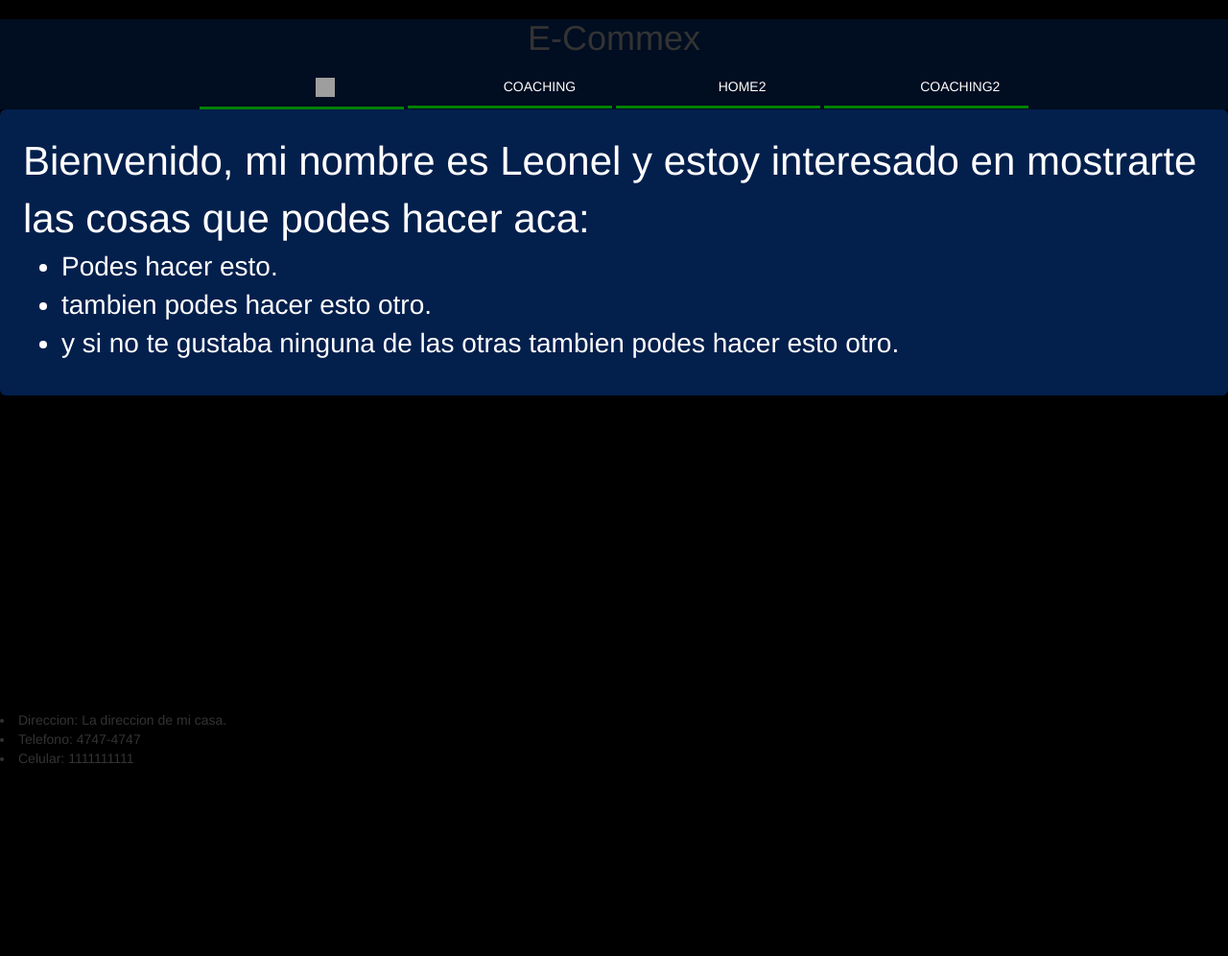
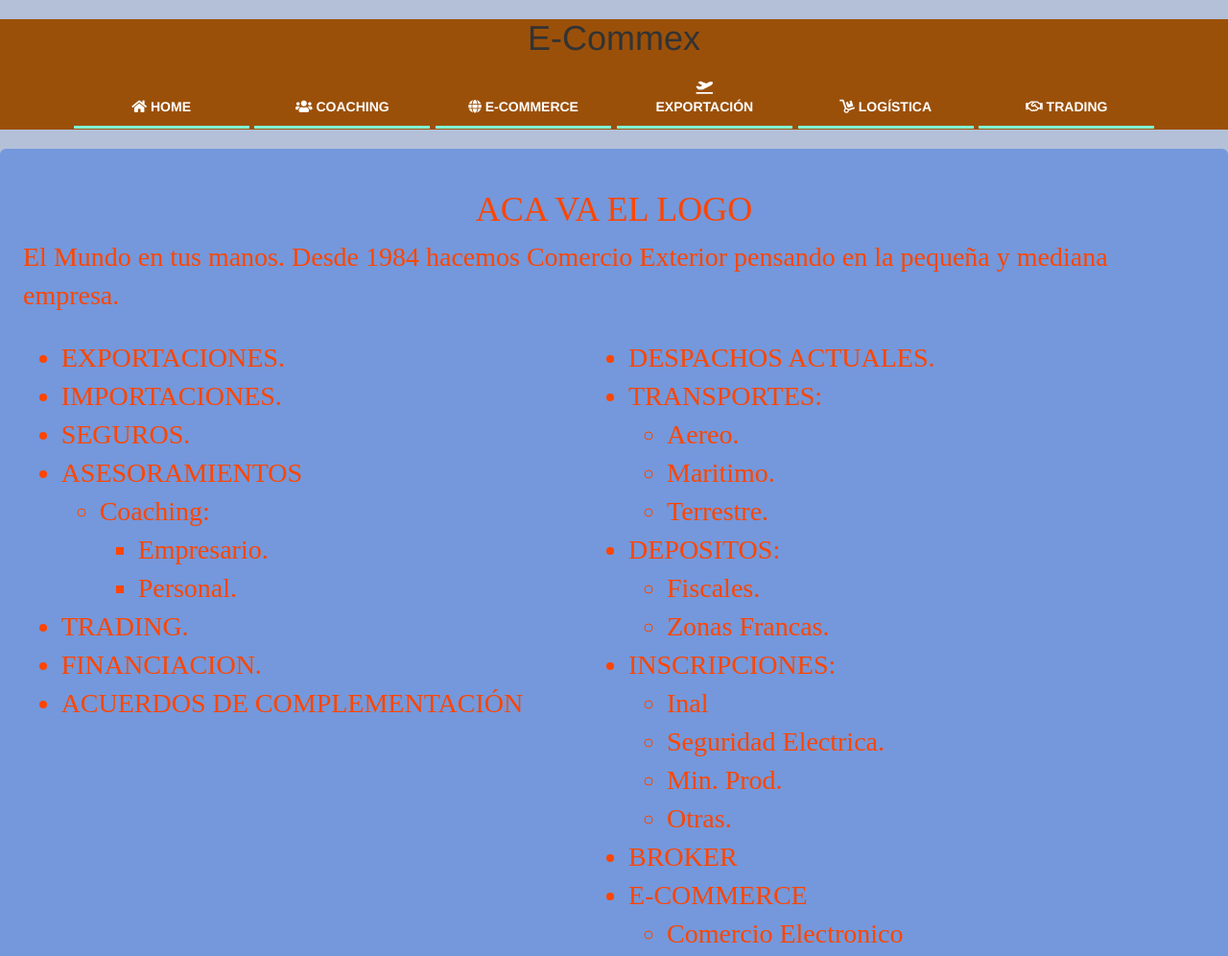
Before and after one commit to leop3/ecommex, a website: page index.html in a window 1280 px wide. Shown: the top 996 px of the page at 96% size. Before the commit the page ends 800 px from the top, so only its background shows below. Drawn offline with nearby package versions, Linux system fonts and the light colour scheme; some packages are replaced by stand-ins of ours; grey boxes are pictures that could not be loaded.

Commit message:
updating

```diff
--- /dev/null
+++ b/css/styles.css
@@ -0,0 +1,156 @@
+    /* .font {
+      display: block;
+      -webkit-transform: rotate(-90deg);
+      -moz-transform: rotate(-90deg);
+    }
+    .noPoint{
+      list-style-type: none;
+    }
+    .grayText{
+      color: gray;
+
+    }
+    .bordear{
+      border-style:solid;
+      border-color: white;
+      text-align:center;
+      background-color: black;
+      height: 4em;
+
+    }
+    .redondear{
+      border-radius:6%;
+    }
+    li a:hover {
+    background-color:black;
+    color: white;
+    text-decoration: none; //saca el subrayado de un hiperviculo
+     }
+    li a:visited{
+      background-color:black;
+      color: white;
+      text-decoration-color: black;
+      font-style: oblique;
+    } */
+
+    /* * {
+      margin: 0;
+      padding: 0;
+    } */
+    /* @import url('https://fonts.googleapis.com/css?family=Libre+Baskerville'); */
+
+    @font-face {
+      font-family: Libre;
+      src: url('https://fonts.googleapis.com/css?family=Libre+Baskerville');
+      }
+
+    body {
+      background-color: #b3c0d8;
+    }
+
+
+    #menu {
+      background-color: #9b5009;
+      width: 100%;
+      margin: 20px auto;
+      /* #010d21;  azul oscuro*/
+      /* -webkit-transform: rotate(-90deg);
+        -moz-transform: rotate(-90deg); */
+      /* text-align: center; */
+      /* margin: 10%; */
+    }
+
+    #menu ul {
+      list-style: none;
+      margin: 0;
+      padding: 0;
+      width: 100%;
+      text-align: center;
+    }
+
+    #menu ul li {
+      display: inline-block;
+      width: calc(100% / 7);
+      margin: 1px;
+    }
+
+    #menu ul li a {
+      color: white;
+      font-weight: bolder;
+      text-decoration: none;
+      text-align: center;
+      /* saca los puntos */
+      display: block;
+      /*hace que se apriete todo el bloque */
+      /*este y padding tienen q ir en conjunto*/
+      padding: 10px 30px;
+      /* padding: 10px; */
+      /*sirve para poner espacio alrededor del texto  */
+      border-bottom: solid;
+      border-bottom-color: aquamarine;
+    }
+
+    #menu ul li a:hover {
+      background-color: gray;
+      color: black;
+    }
+
+    #menu h1 {
+      text-align: center;
+    }
+
+    .item-r {
+      float: right;
+    }
+
+    .pestañas {
+      background-color: #7498db;
+      /* background-color: #91a0bc; */
+      /* background-color: #031f4c; */
+      height: 100%;
+    }
+
+    #home {
+      color: white;
+    }
+
+    #tab {
+      color: orangered;
+      /* background-color: transparent;
+        background-image:url("http://www.wallpaperk.com/wallpapers/resoluciones/18/world-map-para-pc-planisferio_1440x900_9595.jpg");
+        color: white; */
+    }
+
+    #tab h1 {
+      text-align: center;
+    }
+
+    /* .tam3 {
+      font-size: 3em;
+      font-family: serif;
+    } */
+    #tab header{
+      font-size: 2em;
+      font-family: serif;
+    }
+    #tab div{
+      font-family:'Libre Baskerville', serif;
+    }
+    #tab div ul{
+      font-size: 2em;
+    }
+    #tab div ul ul{
+      font-size: 1em;
+    }
+
+    .tam2 {
+      font-size: 2em;
+    }
+
+    .tam1 {
+      font-size: 1em;
+    }
+
+    .separando {
+      margin: 2%;
+    }
--- a/index.html
+++ b/index.html
@@ -22,116 +22,10 @@
 
   <!-- PROMISE  -->
   <script src="node_modules/bluebird/js/browser/bluebird.min.js"></script>
-
-  <style>
-    /* .font {
-      display: block;
-      -webkit-transform: rotate(-90deg);
-      -moz-transform: rotate(-90deg);
-    }
-    .noPoint{
-      list-style-type: none;
-    }
-    .grayText{
-      color: gray;
-
-    }
-    .bordear{
-      border-style:solid;
-      border-color: white;
-      text-align:center;
-      background-color: black;
-      height: 4em;
-
-    }
-    .redondear{
-      border-radius:6%;
-    }
-    li a:hover {
-    background-color:black;
-    color: white;
-    text-decoration: none; //saca el subrayado de un hiperviculo
-     }
-    li a:visited{
-      background-color:black;
-      color: white;
-      text-decoration-color: black;
-      font-style: oblique;
-    } */
-    body {
-      background-color: black;
-    }
-
-    #menu {
-      background-color: #010d21;
-      /* -webkit-transform: rotate(-90deg);
-      -moz-transform: rotate(-90deg); */
-      text-align: center;
-      /* margin: 10%; */
-    }
-
-    #menu ul {
-      list-style: none;
-      margin: 0;
-      padding: 0;
-      width: 100%;
-    }
-
-    #menu ul li {
-      display: inline-block;
-      width: calc(100% / 6);
-    }
-
-    #menu ul li a {
-      color: white;
-      text-decoration: none;
-      /* saca los puntos */
-      display: block;
-      /*hace que se apriete todo el bloque */
-      /*este y padding tienen q ir en conjunto*/
-      padding: 10px 50px 10px 100px;
-      /*sirve para poner espacio alrededor del texto  */
-      border-bottom: solid;
-      border-bottom-color: green;
-    }
-
-    #menu ul li a:hover {
-      background-color: gray;
-      color: black;
-    }
-
-    #menu h1 {
-      text-align: center;
-    }
-
-    .item-r {
-      float: right;
-    }
-
-    .pestañas {
-      background-color: #031f4c;
-      height: 100%;
-    }
-
-    #home {
-      color: white;
-    }
-
-    .tam3 {
-      font-size: 3em;
-    }
-
-    .tam2 {
-      font-size: 2em;
-    }
-
-    /* footer {
-      width: 100%;
-      height: 200px;
-      background-color: red;
-      text-align: center;
-    } */
-  </style>
+  <link rel="stylesheet" href="https://cdnjs.cloudflare.com/ajax/libs/font-awesome/4.7.0/css/font-awesome.min.css">
+  <link rel="stylesheet" href="https://use.fontawesome.com/releases/v5.2.0/css/all.css" integrity="sha384-hWVjflwFxL6sNzntih27bfxkr27PmbbK/iSvJ+a4+0owXq79v+lsFkW54bOGbiDQ" crossorigin="anonymous">
+  <link rel="stylesheet" href="css/styles.css" />
+  <meta name="viewport" content="width=device-width, initial-scale=1.0,user-scalable=no,maximum-scale=1.0,minimum-scale=1.0">
 </head>
 
 <body>
@@ -142,23 +36,26 @@
       E-Commex
     </h1>
     <ul>
-      <li><a ui-sref="home" ui-sref-active="active"><img src="http://www.kinyu-z.net/data/wallpapers/6/720355.png" width="20"
-            height="20" /></a></li>
-      <li><a ui-sref="coaching" ui-sref-active="active">COACHING</a></li>
-      <li><a ui-sref="home" ui-sref-active="active">HOME2</a></li>
-      <li><a ui-sref="coaching" ui-sref-active="active">COACHING2</a></li>
+      <!-- <li><a ui-sref="home" ui-sref-active="active"><img src="http://www.kinyu-z.net/data/wallpapers/6/720355.png" width="20"
+            height="20" /></a></li> -->
+      <li><a ui-sref="home" ui-sref-active="active"><i class="fas fa-home"></i> HOME</a></li>
+      <li><a ui-sref="coaching" ui-sref-active="active"><i class="fas fa-users"></i> COACHING</a></li>
+      <li><a ui-sref="ecommerce" ui-sref-active="active"><i class="fas fa-globe"></i> E-COMMERCE</a></li>
+      <li><a ui-sref="exportacion" ui-sref-active="active"><i class="fas fa-plane-departure"></i> EXPORTACIÓN</a></li>
+      <li><a ui-sref="logistica" ui-sref-active="active"><i class="fas fa-dolly"></i> LOGÍSTICA</a></li>
+      <li><a ui-sref="trading" ui-sref-active="active"><i class="far fa-handshake"></i> TRADING</a></li>
     </ul>
   </div>
 
   <div class="well-lg pestañas">
     <div ui-view></div>
   </div>
-  <footer class="navbar navbar-fixed-bottom">
+  <!-- <footer class="navbar navbar-fixed-bottom">
     <li>Direccion: La direccion de mi casa.</li>
     <li>Telefono: 4747-4747</li>
     <li>Celular: 1111111111</li>
 
-  </footer>
+  </footer> -->
 
   <!-- js -->
   <script src="controllers/HomeController.js"></script>
--- a/partials/home.html
+++ b/partials/home.html
@@ -1,13 +1,78 @@
-<div id="home">
-    <div class="tam3">
-            Bienvenido, mi nombre es Leonel y estoy interesado en mostrarte las cosas que podes hacer aca:
+<div id="tab">
+
+    <div>
+        <h1>ACA VA EL LOGO</h1>
     </div>
+    <!-- <div class="tam3"> -->
+    <header>
+        El Mundo en tus manos. Desde 1984 hacemos Comercio Exterior pensando en la pequeña y mediana empresa.
+    </header>
+    <!-- </div> -->
 
-    <div class="tam2">
-        <ul>
-            <li>Podes hacer esto.</li>
-            <li>tambien podes hacer esto otro.</li>
-            <li>y si no te gustaba ninguna de las otras tambien podes hacer esto otro.</li>
+    <div class="row separando">
+
+        <ul class="col-sm-6">
+            <li>EXPORTACIONES.</li>
+            <li>IMPORTACIONES.</li>
+            <li>SEGUROS.</li>
+            <li>ASESORAMIENTOS</li>
+            <ul>
+                <li>Coaching:</li>
+                <ul>
+                    <li>Empresario.</li>
+                    <li>Personal.</li>
+                </ul>
+            </ul>
+            <li>TRADING.</li>
+            <li>FINANCIACION.</li>
+            <li>ACUERDOS DE COMPLEMENTACIÓN</li>
         </ul>
+        <ul class="col-sm-6">
+            <li>DESPACHOS ACTUALES.</li>
+            <li>TRANSPORTES:</li>
+            <ul>
+                <li>Aereo.</li>
+                <li>Maritimo.</li>
+                <li>Terrestre.</li>
+            </ul>
+            <li>DEPOSITOS:</li>
+            <ul>
+                <li>Fiscales.</li>
+                <li>Zonas Francas.</li>
+            </ul>
+            <li>INSCRIPCIONES:</li>
+            <ul>
+                <li>Inal</li>
+                <li>Seguridad Electrica.</li>
+                <li>Min. Prod.</li>
+                <li>Otras.</li>
+            </ul>
+            <li>BROKER</li>
+            <li>E-COMMERCE</li>
+            <ul>
+                <li>Comercio Electronico</li>
+            </ul>
+        </ul>
+
+
+
+
+
+        <!-- <li>EXPORTACIONES</li>
+            <li>IMPORTACIONES.</li>
+            <li>SEGUROS.</li>
+            <li>ASESORAMIENTOS</li>
+            <li>TRADING.</li>
+            <li>FINANCIACION.</li>
+            <li>ACUERDOS DE COMPLEMENTACIÓN</li>
+
+            <li>DESPACHOS ACTUALES.</li>
+            <li>TRANSPORTES</li>
+            <li>DEPOSITOS</li>
+            <li>INSCRIPCIONES</li>
+            <li>BROKER</li>
+            <li>E-COMMERCE</li> -->
+
+
     </div>
 </div>
--- a/routes.js
+++ b/routes.js
@@ -4,38 +4,32 @@ var routes = ($stateProvider, $urlRouterProvider) => {
         .state('home', {
             url: "/",
             templateUrl: "partials/home.html",
-            // controller: "homeController"
         })
         .state('coaching', {
             url: "/",
             templateUrl: "partials/coaching.html",
-            // controller: "finalizarPedidoController as finPedido"
 
         })
-        // .state('ecommerce', {
-        //     url: "/",
-        //     templateUrl: "partials/ecommerce.html",
-        //     // controller: "finalizarPedidoController as finPedido"
+        .state('ecommerce', {
+            url: "/",
+            templateUrl: "partials/ecommerce.html",
 
-        // })
-        // .state('exportacion', {
-        //     url: "/",
-        //     templateUrl: "partials/exportacion.html",
-        //     // controller: "finalizarPedidoController as finPedido"
+        })
+        .state('exportacion', {
+            url: "/",
+            templateUrl: "partials/exportacion.html",
 
-        // })
-        // .state('algo', {
-        //     url: "/",
-        //     templateUrl: "partials/nosequees.html",
-        //     // controller: "finalizarPedidoController as finPedido"
+        })
+        .state('logistica', {
+            url: "/",
+            templateUrl: "partials/logistica.html",
 
-        // })
-        // .state('transporte', {
-        //     url: "/",
-        //     templateUrl: "partials/transporte.html",
-        //     // controller: "finalizarPedidoController as finPedido"
+        })
+        .state('trading', {
+            url: "/",
+            templateUrl: "partials/trading.html",
 
-        // })
+        })
 
     $urlRouterProvider.otherwise("/")
 
```
Also changed, not shown: partials/logistica.html (renamed from partials/nosequees.html), partials/trading.html (renamed from partials/transporte.html).
